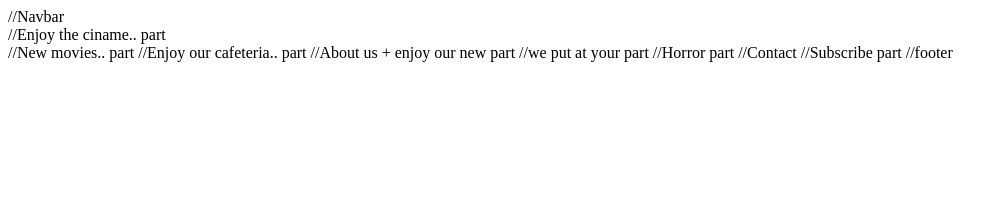
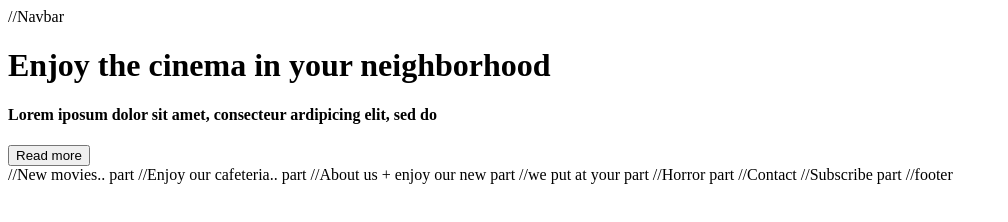
Before and after one commit to honigbienlein/cinema-pds-challenge, a plain HTML site: page index.html in a window 1280 px wide. Shown: the whole page, without its empty margins (0-1008 px from the left). Drawn offline with Linux system fonts and the light colour scheme.

Commit message:
first structure

```diff
--- a/index.css
+++ b/index.css
@@ -0,0 +1,13 @@
+.part1Top{
+    display: grid;
+    grid-template-columns: 1fr 1fr;
+    grid-template-rows: 1fr;
+    gap: 0px 2em;
+  }
+
+  .part1TopLeft{
+    display: grid;
+    grid-template-columns: 1fr;
+    grid-template-rows: 1fr 1fr 1fr 1fr;
+    gap: 0px 2em;
+  }
--- a/index.html
+++ b/index.html
@@ -8,8 +8,24 @@
 <body>
     //Navbar
     <div class="navbar"></div>
-    //Enjoy the ciname.. part
-    <div></div>
+    <!-- Enjoy the ciname in your neighborhood -->
+    <div class="Part1">
+        <div class="part1Top">
+            <div class="part1TopLeft">
+                <h1>Enjoy the
+                    cinema in your
+                    neighborhood</h1>
+                <h4>Lorem iposum dolor sit amet, consecteur ardipicing elit, sed do</h4>
+                <button>Read more</button>
+            </div>
+            <div class="part1TopRight">
+
+            </div>
+        <div class="part1Bottom">
+
+        </div>
+        </div>
+    </div>
     //New movies.. part
     //Enjoy our cafeteria.. part
     //About us + enjoy our new part
```
